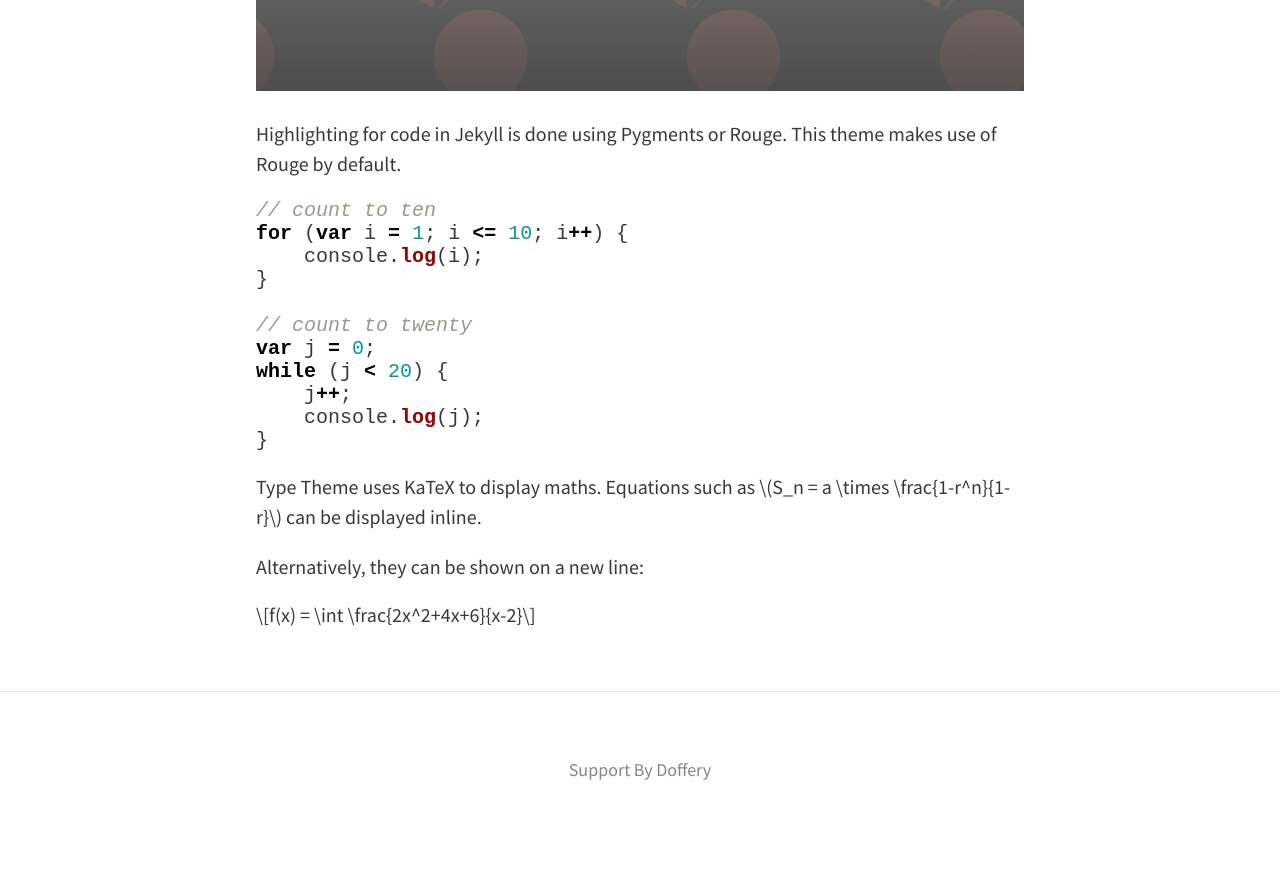
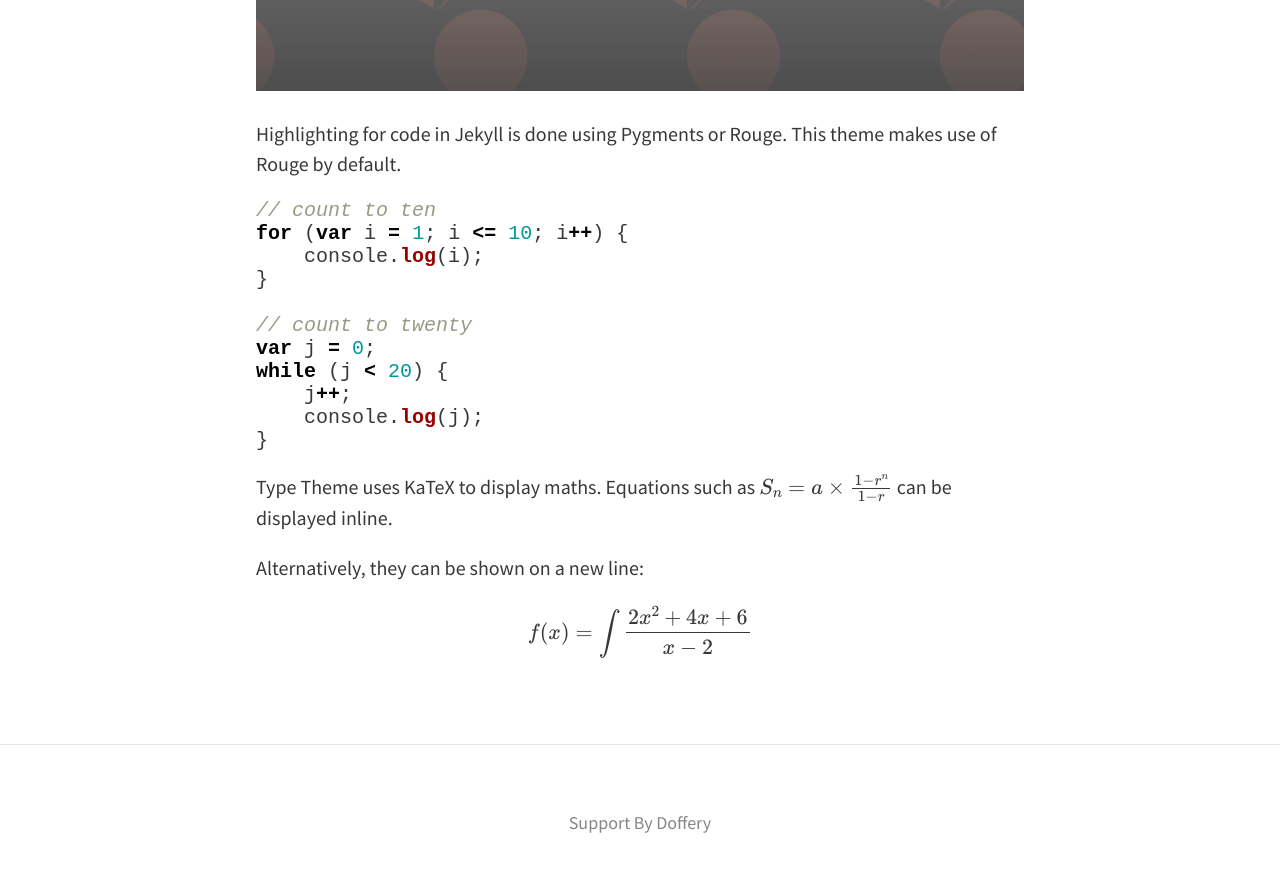
Before and after one commit to Doffery/doffery.github.io, a Jekyll site: the page built from _posts/2014-11-28-markdown-and-html.md, in a window 1280 px wide and 900 px high, scrolled down 1171 px. Shown: the top 872 px of the window. Built offline with Jekyll 4.4.1, drawn with Linux system fonts in a browser that asks for light colours; nearby versions of some CDN libraries; formulas are drawn with MathJax 3; before the commit the page ends 2018 px from its top, so only the background shows below that; part of the change alters nothing that is shown.

```diff
--- a/_layouts/post.html
+++ b/_layouts/post.html
@@ -40,3 +40,5 @@ layout: default
   {% include disqus.html %}
 </div>
 {% endif %}
+
+<script type="text/javascript" src="https://cdn.mathjax.org/mathjax/latest/MathJax.js?config=TeX-AMS_HTML"></script>
```
